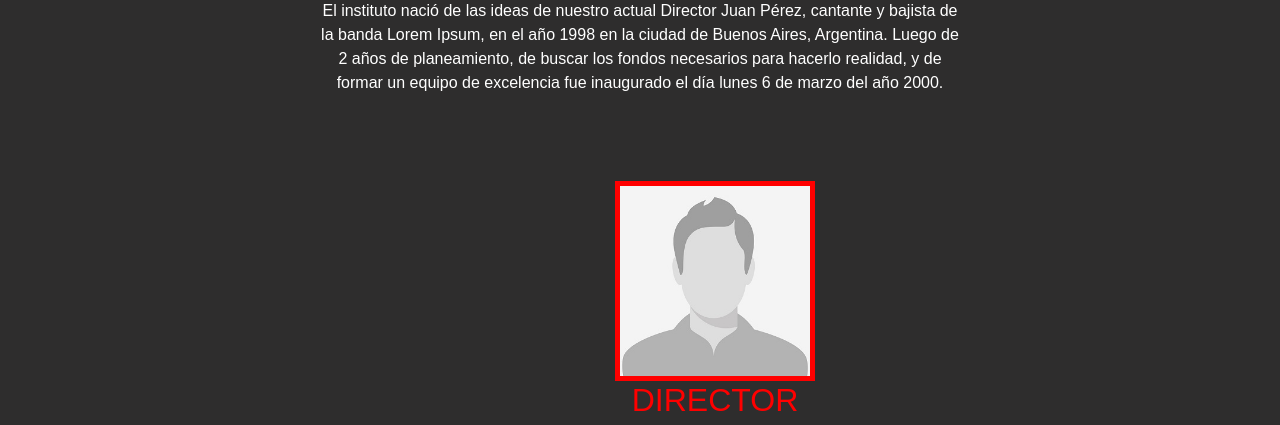
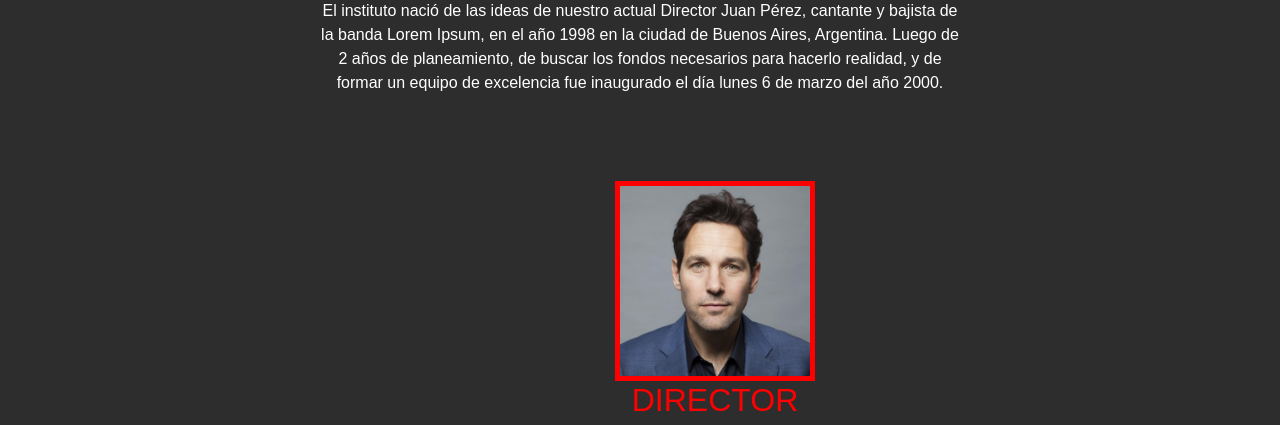
Before and after one commit to Julian-Scampino/musica_vibrante-julian-scampino, a website: page secciones/nosotros.html in a window 1280 px wide. Shown: the part 527-952 px from the top of the page. Drawn offline with nearby package versions, Linux system fonts and the light colour scheme.

Commit message:
detalles del codigo y cambio de avatar del director

```diff
--- a/Scss/_generales.scss
+++ b/Scss/_generales.scss
@@ -6,6 +6,7 @@ body{
     background-color: rgb(46, 45, 45);
 }
 
+/* ------ GRID del contenedor general hijo del Body ------ */
 .todo{
     font-family: sans-serif;
     display: grid;
--- a/Scss/_variables.scss
+++ b/Scss/_variables.scss
@@ -1,4 +1,3 @@
-$gradiente: linear-gradient(to left, rgb(195, 0, 255),black, rgb(195, 0, 255));
 $azul: rgb(0, 140, 255);
 $red: red;
 $rojoClaro: rgb(255, 104, 104);
--- a/secciones/nosotros.html
+++ b/secciones/nosotros.html
@@ -49,7 +49,7 @@
                         </p>
                     </article>
                     <div class="contenedor__avatar">
-                        <img src="../imagenes/img-avatar-blank.jpg" alt="avatar" id="avatar">
+                        <img src="../imagenes/director.jpg" alt="director" id="avatar">
                         <h2 id="avatar__director">DIRECTOR</h2>
                     </div>
                     <article class="article__nosotros">
```
Also changed, not shown: Scss/_header.scss (+1 -54 lines), Scss/estilos.scss (+4 -3 lines), estilos/style.css, imagenes/director.jpg (added).
